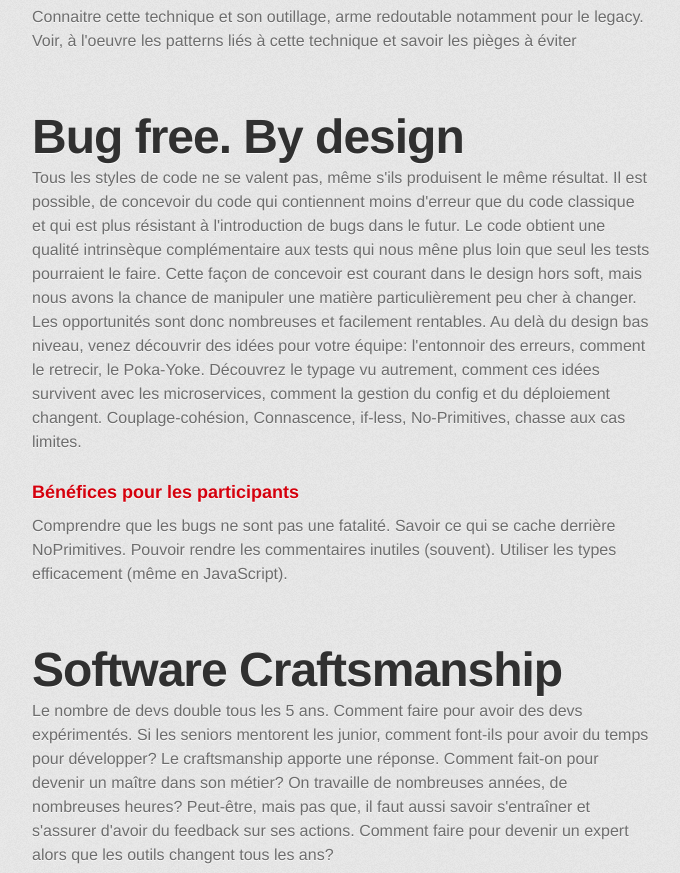
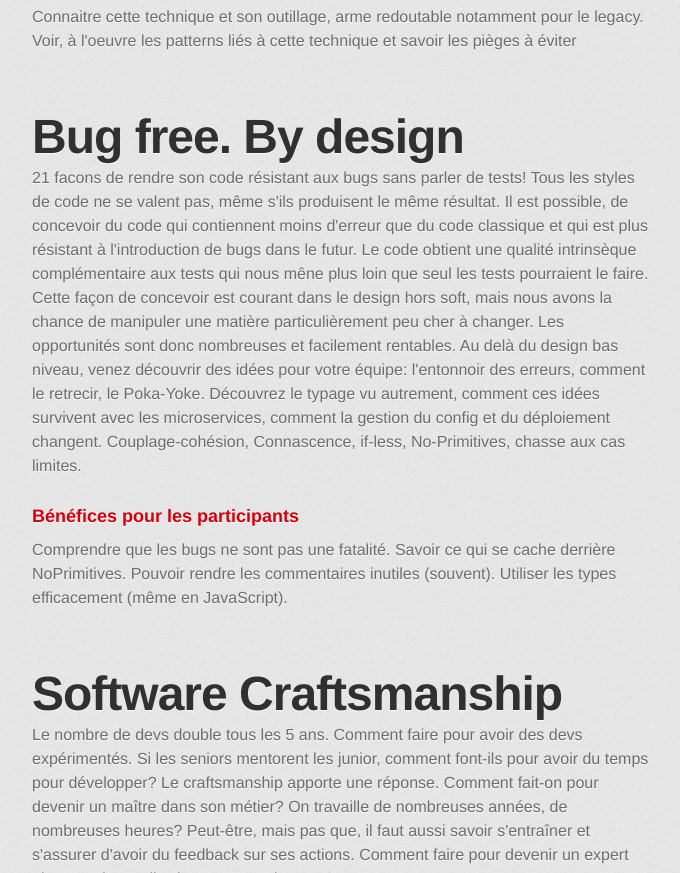
Before and after one commit to martinsson/martinsson.github.io, a plain HTML site: page brown-bag-lunch.html in a window 1280 px wide. Shown: the part 982-1855 px from the top of the page, without its empty margins (298-978 px from the left). Drawn offline with nearby package versions, Linux system fonts and the light colour scheme; a web font is replaced by a local one.

Commit message:
change intro of Bug free

```diff
--- a/brown-bag-lunch.html
+++ b/brown-bag-lunch.html
@@ -74,6 +74,8 @@
 
         <header>
             <h1>Bug free. By design</h1>
+            21 facons de rendre son code résistant aux bugs sans parler de tests!
+
             Tous les styles de code ne se valent pas, même s'ils produisent le même résultat. Il est possible,
             de concevoir du code qui contiennent moins d'erreur que du code classique et qui est plus résistant à l'introduction de bugs
             dans le futur. Le code obtient une qualité intrinsèque complémentaire aux tests qui nous mêne plus loin que seul les tests
```
